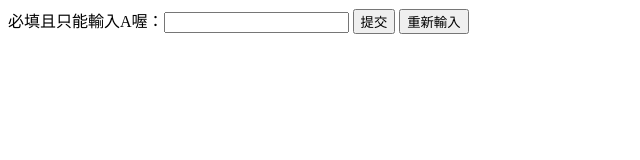
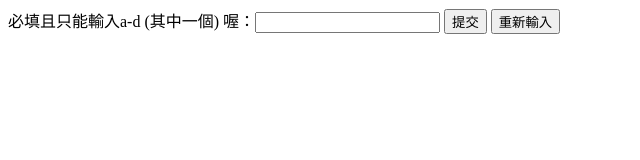
Before and after one commit to kabi0208/kabi0208.github.io, a plain HTML site: page W12/W12HW1.html in a window 1280 px wide. Shown: the whole page, without its empty margins (0-640 px from the left). Drawn offline with Linux system fonts and the light colour scheme.

Commit message:
Update W12HW1.html

```diff
--- a/W12/W12HW1.html
+++ b/W12/W12HW1.html
@@ -7,7 +7,7 @@
     <body>
         <form action="/confirm">
             <!-- pattern="[a-z]{4,8}" 限制輸入為a-z, 長度4-8. require =>此欄位必填 -->
-            必填且只能輸入A喔：<input type="text" required pattern="[a-d]{1,1}">
+            必填且只能輸入a-d (其中一個) 喔：<input type="text" required pattern="[a-d]{1,1}">
             <input type="submit" value="提交">
             <input type="reset" value="重新輸入">
         </form>
```
